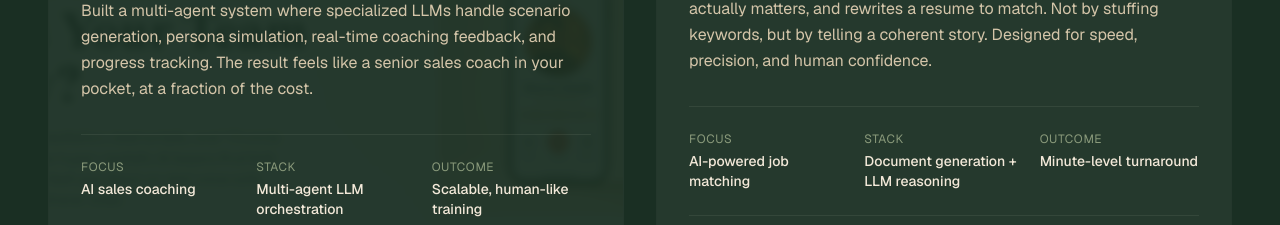
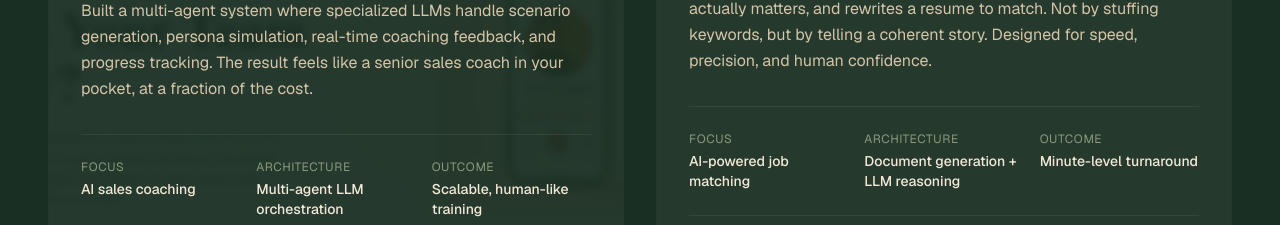
Before and after one commit to CasonL/CasonsPortfolio, a Next.js app: page / in a window 1280 px wide. Shown: the part 5775-6000 px from the top of the page. Built offline with nearby package versions, Linux system fonts and the light colour scheme.

Commit message:
Rename Stack to Architecture in project cards

```diff
--- a/app/sections/Projects.tsx
+++ b/app/sections/Projects.tsx
@@ -14,7 +14,7 @@ const projects = [
     image: "/pitchiq-screenshot.png",
     stats: [
       { label: "Focus", value: "AI sales coaching" },
-      { label: "Stack", value: "Multi-agent LLM orchestration" },
+      { label: "Architecture", value: "Multi-agent LLM orchestration" },
       { label: "Outcome", value: "Scalable, human-like training" },
     ],
   },
@@ -28,7 +28,7 @@ const projects = [
     image: "/resume-screenshot.png",
     stats: [
       { label: "Focus", value: "AI-powered job matching" },
-      { label: "Stack", value: "Document generation + LLM reasoning" },
+      { label: "Architecture", value: "Document generation + LLM reasoning" },
       { label: "Outcome", value: "Minute-level turnaround" },
     ],
   },
```
